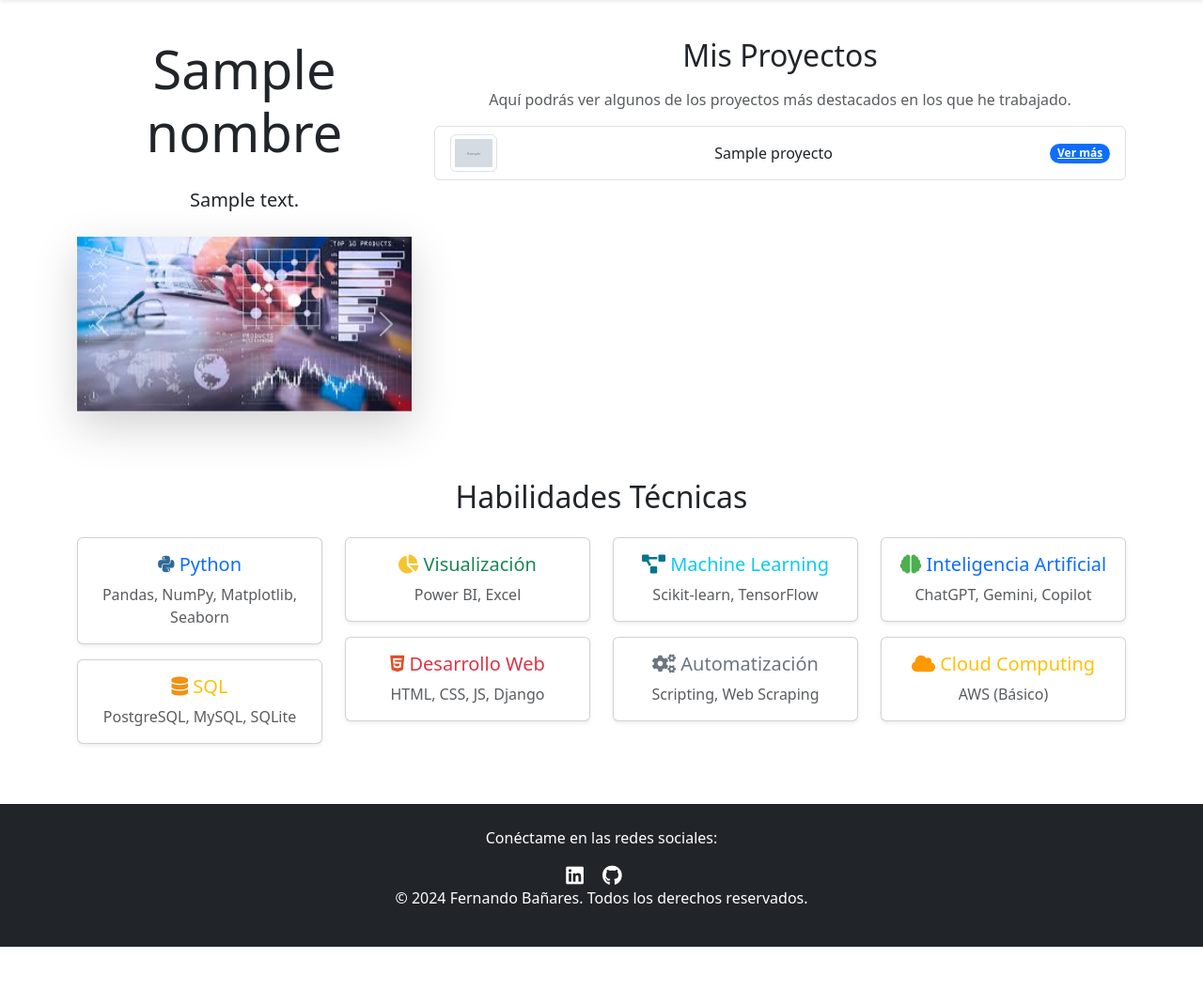
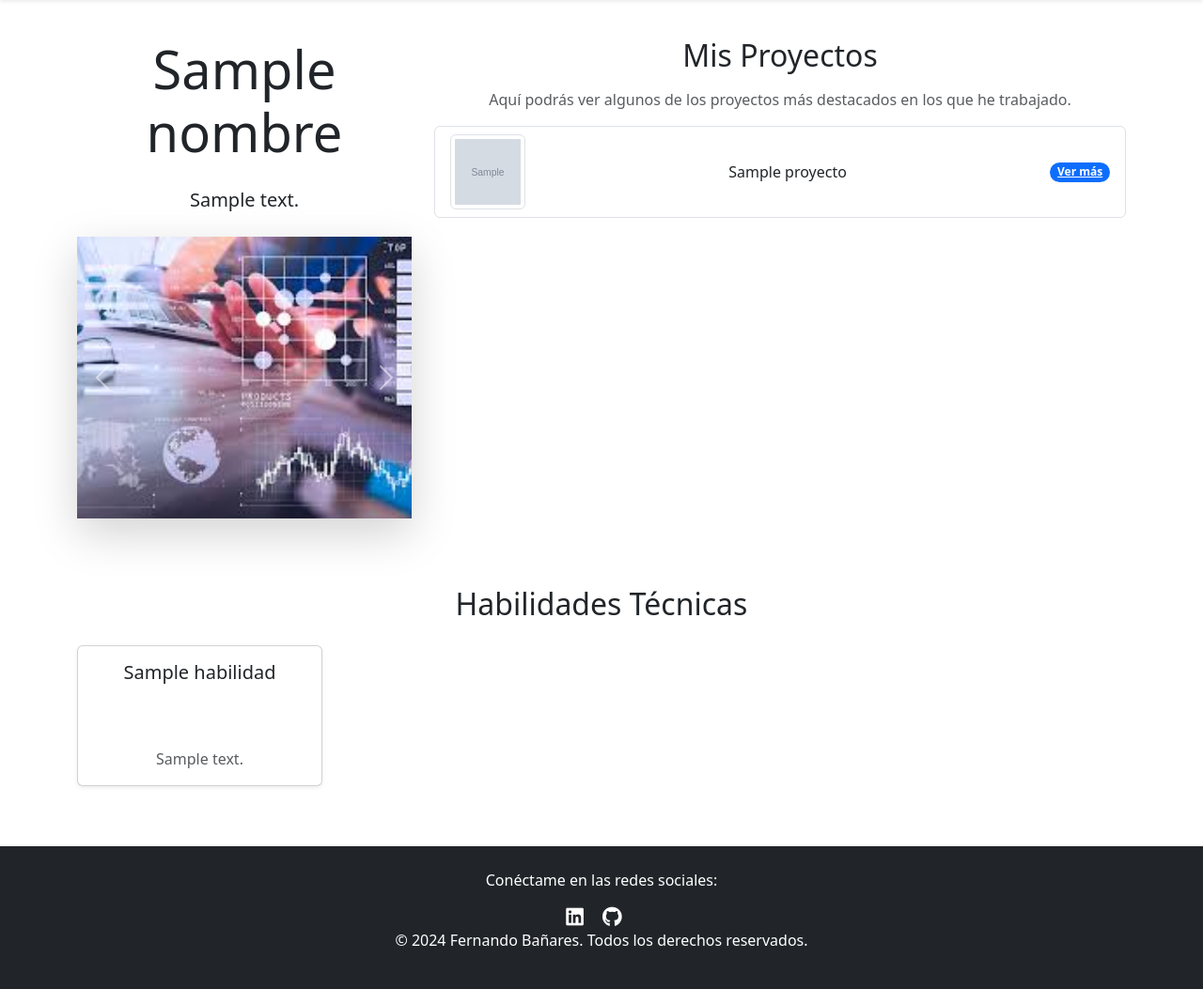
Before and after one commit to fernandobanares/portafolio1, a Django app: template templates/home.html in a window 1280 px wide. Shown: the part 56-1109 px from the top of the page at 94% size. Before the commit the page ends 1064 px from the top, so only its background shows below. Run offline with Django 5.2, Linux system fonts and the light colour scheme; tables that the repository leaves empty hold one stand-in row (values such as "Sample post"); the template is opened without the code that fills it: values that come from a table or form of the project are taken from there, most other values are stand-ins (such as "Sample title", 1, 10 or a date in 2020); grey boxes marked "Sample" are stand-in pictures.

Commit message:
se estandariza el tamaño de las imagenes en el home

```diff
--- a/templates/home.html
+++ b/templates/home.html
@@ -12,13 +12,13 @@
         <div id="portfolioCarousel" class="carousel slide shadow-lg rounded" data-bs-ride="carousel" data-bs-interval="5000">
             <div class="carousel-inner">
                 <div class="carousel-item active">
-                    <img src="{% static 'images/img1.jpg' %}" class="d-block w-100 img-fluid" alt="Descripción de Imagen 1">
+                    <img src="{% static 'images/img1.jpg' %}" class="d-block w-100 img-fluid" alt="Descripción de Imagen 1" style="height: 300px; object-fit: cover;">
                 </div>
                 <div class="carousel-item">
-                    <img src="{% static 'images/img2.jpg' %}" class="d-block w-100 img-fluid" alt="Descripción de Imagen 2">
+                    <img src="{% static 'images/img2.jpg' %}" class="d-block w-100 img-fluid" alt="Descripción de Imagen 2" style="height: 300px; object-fit: cover;">
                 </div>
                 <div class="carousel-item">
-                    <img src="{% static 'images/img3.jpg' %}" class="d-block w-100 img-fluid" alt="Descripción de Imagen 3">
+                    <img src="{% static 'images/img3.jpg' %}" class="d-block w-100 img-fluid" alt="Descripción de Imagen 3" style="height: 300px; object-fit: cover;">
                 </div>
             </div>
             <button class="carousel-control-prev" type="button" data-bs-target="#portfolioCarousel" data-bs-slide="prev">
@@ -39,7 +39,7 @@
         <ul class="list-group">
             {% for proyecto in proyectos %}
             <li class="list-group-item d-flex justify-content-between align-items-center">
-                <img src="{{ proyecto.imagen_principal.url }}" class="img-thumbnail" width="50" height="50" alt="{{ proyecto.titulo }}">
+                <img src="{{ proyecto.imagen_principal.url }}" class="img-thumbnail" alt="{{ proyecto.titulo }}" style="width: 80px; height: 80px; object-fit: cover;">
                 {{ proyecto.titulo }}
                 <a href="{{ proyecto.url_github }}" class="badge bg-primary rounded-pill" target="_blank" rel="noopener noreferrer">Ver más</a>
             </li>
@@ -52,82 +52,18 @@
 <div class="mt-5 text-center">
     <h2 class="mb-4">Habilidades Técnicas</h2>
     <div class="row">
-        <!-- Columna 1 -->
+        {% for habilidad in habilidades %}
         <div class="col-md-6 col-lg-3">
-            <div class="card shadow-sm rounded mb-3">
-                <div class="card-body">
-                    <h5 class="card-title text-primary">
-                        <i class="fab fa-python" style="color: #306998;"></i> Python
+            <div class="card shadow-sm rounded mb-3" style="min-height: 150px;">
+                <div class="card-body d-flex flex-column justify-content-between">
+                    <h5 class="card-title">
+                        <i class="{{ habilidad.icono }}" style="color: {{ habilidad.color }};"></i> {{ habilidad.titulo }}
                     </h5>
-                    <p class="card-text text-muted">Pandas, NumPy, Matplotlib, Seaborn</p>
-                </div>
-            </div>
-            <div class="card shadow-sm rounded mb-3">
-                <div class="card-body">
-                    <h5 class="card-title text-warning">
-                        <i class="fas fa-database" style="color: #f29111;"></i> SQL
-                    </h5>
-                    <p class="card-text text-muted">PostgreSQL, MySQL, SQLite</p>
+                    <p class="card-text text-muted">{{ habilidad.descripcion }}</p>
                 </div>
             </div>
         </div>
-        <!-- Columna 2 -->
-        <div class="col-md-6 col-lg-3">
-            <div class="card shadow-sm rounded mb-3">
-                <div class="card-body">
-                    <h5 class="card-title text-success">
-                        <i class="fas fa-chart-pie" style="color: #f4c430;"></i> Visualización
-                    </h5>
-                    <p class="card-text text-muted">Power BI, Excel</p>
-                </div>
-            </div>
-            <div class="card shadow-sm rounded mb-3">
-                <div class="card-body">
-                    <h5 class="card-title text-danger">
-                        <i class="fab fa-html5" style="color: #e34c26;"></i> Desarrollo Web
-                    </h5>
-                    <p class="card-text text-muted">HTML, CSS, JS, Django</p>
-                </div>
-            </div>
-        </div>
-        <!-- Columna 3 -->
-        <div class="col-md-6 col-lg-3">
-            <div class="card shadow-sm rounded mb-3">
-                <div class="card-body">
-                    <h5 class="card-title text-info">
-                        <i class="fas fa-project-diagram" style="color: #00758f;"></i> Machine Learning
-                    </h5>
-                    <p class="card-text text-muted">Scikit-learn, TensorFlow</p>
-                </div>
-            </div>
-            <div class="card shadow-sm rounded mb-3">
-                <div class="card-body">
-                    <h5 class="card-title text-secondary">
-                        <i class="fas fa-cogs" style="color: #6c757d;"></i> Automatización
-                    </h5>
-                    <p class="card-text text-muted">Scripting, Web Scraping</p>
-                </div>
-            </div>
-        </div>
-        <!-- Columna 4 -->
-        <div class="col-md-6 col-lg-3">
-            <div class="card shadow-sm rounded mb-3">
-                <div class="card-body">
-                    <h5 class="card-title text-primary">
-                        <i class="fas fa-brain" style="color: #4caf50;"></i> Inteligencia Artificial
-                    </h5>
-                    <p class="card-text text-muted">ChatGPT, Gemini, Copilot</p>
-                </div>
-            </div>
-            <div class="card shadow-sm rounded">
-                <div class="card-body">
-                    <h5 class="card-title text-warning">
-                        <i class="fas fa-cloud" style="color: #ff9900;"></i> Cloud Computing
-                    </h5>
-                    <p class="card-text text-muted">AWS (Básico)</p>
-                </div>
-            </div>
-        </div>
+        {% endfor %}
     </div>
 </div>
 {% endblock %}
```
